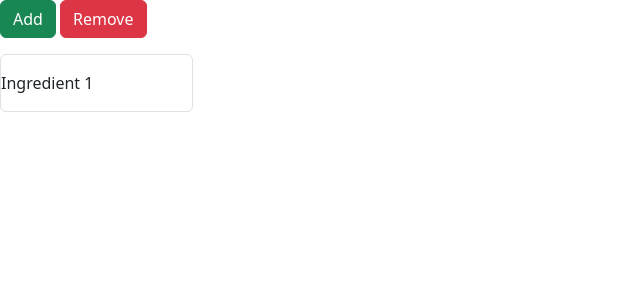
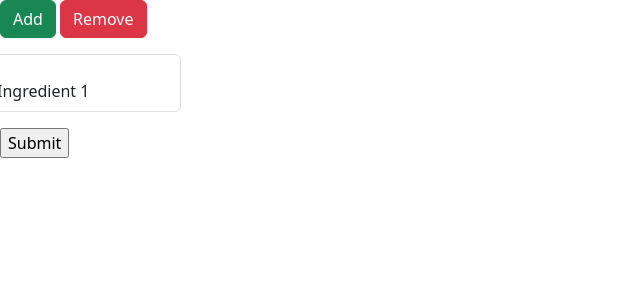
Before and after one commit to mbuitendam11/formData, a Python web app: template templates/form.html in a window 1280 px wide. Shown: the top 300 px of the page, without its empty margins (0-640 px from the left). Run offline with Jinja, Linux system fonts and the light colour scheme; the template is opened without the code that fills it, so the values that code supplies are empty; some libraries are stand-ins or nearby versions.

Commit message:
add form and jquery with some additional routes created

```diff
--- a/templates/form.html
+++ b/templates/form.html
@@ -4,17 +4,21 @@
 
 
 {% block content %}
+
         <div class="row"> <!--Ingredients section-->
             <div class="col col-md-2 mb-3">
                 <button id='addIngredient' class="btn btn-success">Add</button>
                 <button id='removeIngredient' class="btn btn-danger">Remove</button>
             </div>
         </div>
+    <form action="{{  url_for('submit')  }}">
         <div class="row mb-3" id='IngredientBoxesGroup'>
-    <div class="col col-md-2 form-floating" id="TextBoxDiv1">
-        <input type="text" class="form-control" placeholder="Leave a comment here" id="floatinginput" class="px-2" name="floatinginput[]"></input>
-        <label for="floatinginput" class="">Ingredient 1</label>
+            <div class="row col-md-2 form-floating" id="TextBoxDiv1">
+                <input type="text" class="form-control" placeholder="Leave a comment here" id="floatinginput" class="" name="floatinginput[]"></input>
+                <label for="floatinginput" class="m-2">Ingredient 1</label>
             </div>
         </div> <!-- End of the ingredients section -->
 
+        <input type="submit" name="Submit">
+    </form>
 {% endblock %}
```
Lines whose indentation alone changed are shown as unchanged.
